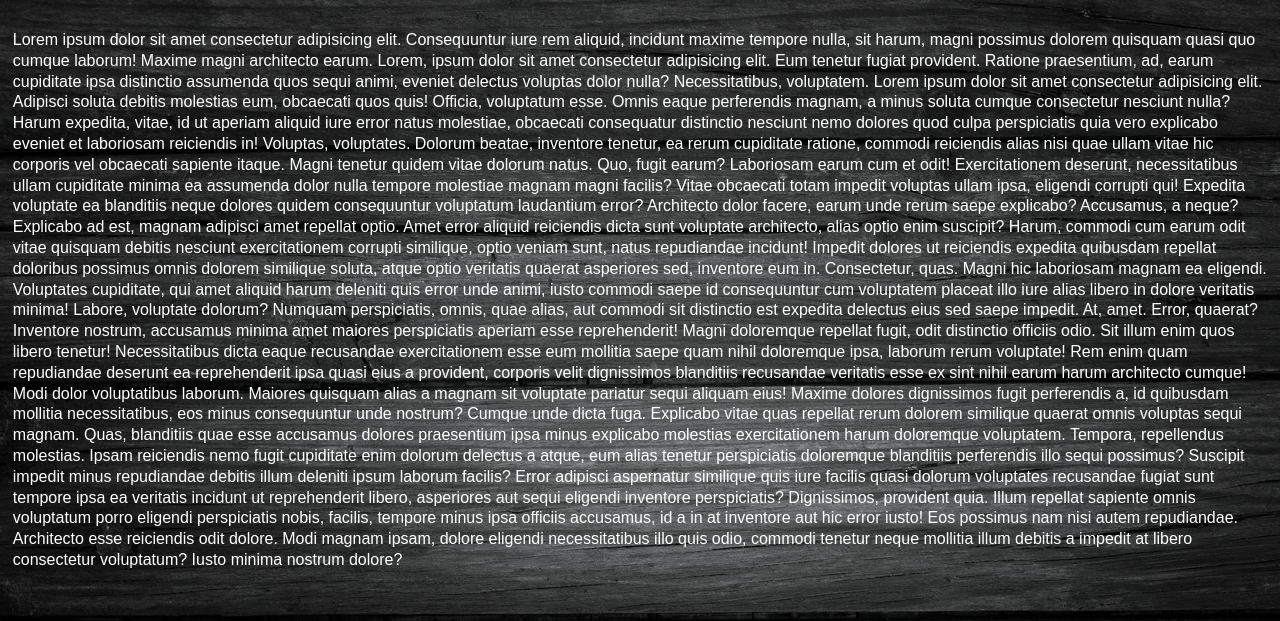
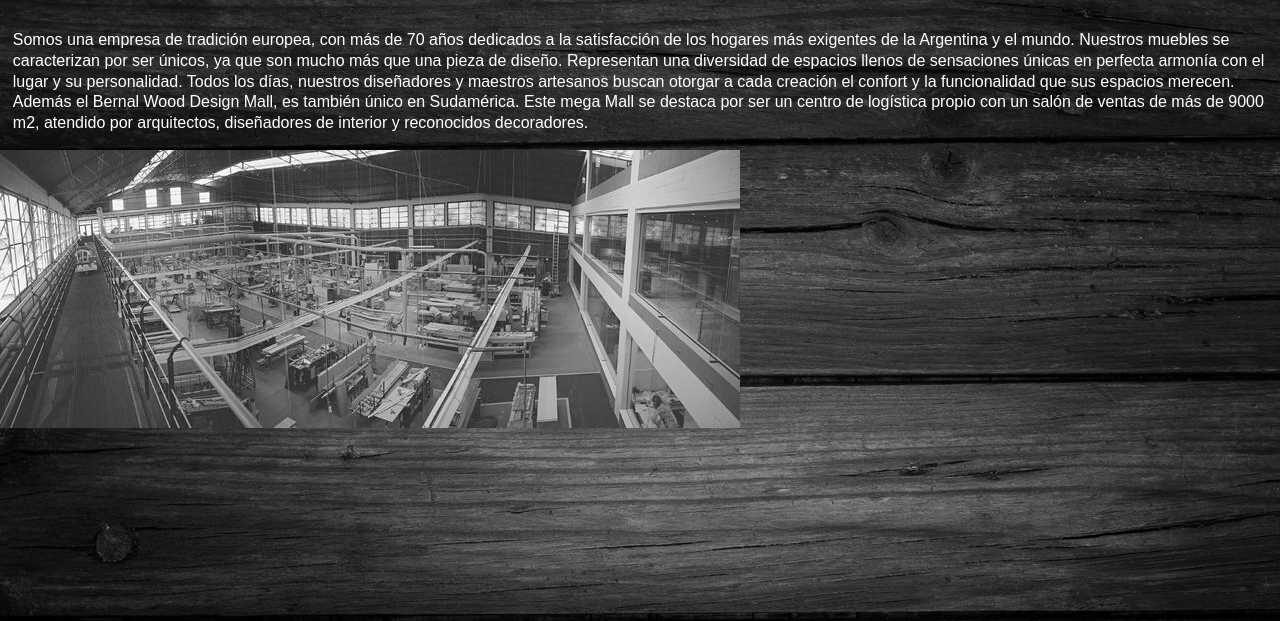
Before and after one commit to MatiD123/Proyecto-Sass, a website: page Pages/acerca.html in a window 1280 px wide. Shown: the part 178-799 px from the top of the page. Drawn offline with nearby package versions, Linux system fonts and the light colour scheme.

Commit message:
arregle cosas

```diff
--- a/Pages/acerca.html
+++ b/Pages/acerca.html
@@ -34,78 +34,12 @@
         <main class="main-acerca">
             <div>
                 <h1 class="acerca-titulo">Nuestra historia</h1>
-                <p class="acerca-texto">Lorem ipsum dolor sit amet consectetur adipisicing elit. Consequuntur iure rem
-                    aliquid, incidunt
-                    maxime tempore nulla, sit harum, magni possimus dolorem quisquam quasi quo cumque laborum! Maxime
-                    magni architecto earum. Lorem, ipsum dolor sit amet consectetur adipisicing elit. Eum tenetur fugiat
-                    provident. Ratione praesentium, ad, earum cupiditate ipsa distinctio assumenda quos sequi animi,
-                    eveniet delectus voluptas dolor nulla? Necessitatibus, voluptatem. Lorem ipsum dolor sit amet
-                    consectetur adipisicing elit. Adipisci soluta debitis molestias eum, obcaecati quos quis! Officia,
-                    voluptatum esse. Omnis eaque perferendis magnam, a minus soluta cumque consectetur nesciunt nulla?
-                    Harum expedita, vitae, id ut aperiam aliquid iure error natus molestiae, obcaecati consequatur
-                    distinctio nesciunt nemo dolores quod culpa perspiciatis quia vero explicabo eveniet et laboriosam
-                    reiciendis in! Voluptas, voluptates.
-                    Dolorum beatae, inventore tenetur, ea rerum cupiditate ratione, commodi reiciendis alias nisi quae
-                    ullam
-                    vitae hic corporis vel obcaecati sapiente itaque. Magni tenetur quidem vitae dolorum natus. Quo,
-                    fugit
-                    earum?
-                    Laboriosam earum cum et odit! Exercitationem deserunt, necessitatibus ullam cupiditate minima ea
-                    assumenda dolor nulla tempore molestiae magnam magni facilis? Vitae obcaecati totam impedit voluptas
-                    ullam ipsa, eligendi corrupti qui!
-                    Expedita voluptate ea blanditiis neque dolores quidem consequuntur voluptatum laudantium error?
-                    Architecto dolor facere, earum unde rerum saepe explicabo? Accusamus, a neque? Explicabo ad est,
-                    magnam
-                    adipisci amet repellat optio.
-                    Amet error aliquid reiciendis dicta sunt voluptate architecto, alias optio enim suscipit? Harum,
-                    commodi
-                    cum earum odit vitae quisquam debitis nesciunt exercitationem corrupti similique, optio veniam sunt,
-                    natus repudiandae incidunt!
-                    Impedit dolores ut reiciendis expedita quibusdam repellat doloribus possimus omnis dolorem similique
-                    soluta, atque optio veritatis quaerat asperiores sed, inventore eum in. Consectetur, quas. Magni hic
-                    laboriosam magnam ea eligendi.
-                    Voluptates cupiditate, qui amet aliquid harum deleniti quis error unde animi, iusto commodi saepe id
-                    consequuntur cum voluptatem placeat illo iure alias libero in dolore veritatis minima! Labore,
-                    voluptate
-                    dolorum?
-                    Numquam perspiciatis, omnis, quae alias, aut commodi sit distinctio est expedita delectus eius sed
-                    saepe
-                    impedit. At, amet. Error, quaerat? Inventore nostrum, accusamus minima amet maiores perspiciatis
-                    aperiam
-                    esse reprehenderit!
-                    Magni doloremque repellat fugit, odit distinctio officiis odio. Sit illum enim quos libero tenetur!
-                    Necessitatibus dicta eaque recusandae exercitationem esse eum mollitia saepe quam nihil doloremque
-                    ipsa,
-                    laborum rerum voluptate!
-                    Rem enim quam repudiandae deserunt ea reprehenderit ipsa quasi eius a provident, corporis velit
-                    dignissimos blanditiis recusandae veritatis esse ex sint nihil earum harum architecto cumque! Modi
-                    dolor
-                    voluptatibus laborum.
-                    Maiores quisquam alias a magnam sit voluptate pariatur sequi aliquam eius! Maxime dolores
-                    dignissimos
-                    fugit perferendis a, id quibusdam mollitia necessitatibus, eos minus consequuntur unde nostrum?
-                    Cumque
-                    unde dicta fuga.
-                    Explicabo vitae quas repellat rerum dolorem similique quaerat omnis voluptas sequi magnam. Quas,
-                    blanditiis quae esse accusamus dolores praesentium ipsa minus explicabo molestias exercitationem
-                    harum
-                    doloremque voluptatem. Tempora, repellendus molestias.
-                    Ipsam reiciendis nemo fugit cupiditate enim dolorum delectus a atque, eum alias tenetur perspiciatis
-                    doloremque blanditiis perferendis illo sequi possimus? Suscipit impedit minus repudiandae debitis
-                    illum
-                    deleniti ipsum laborum facilis?
-                    Error adipisci aspernatur similique quis iure facilis quasi dolorum voluptates recusandae fugiat
-                    sunt
-                    tempore ipsa ea veritatis incidunt ut reprehenderit libero, asperiores aut sequi eligendi inventore
-                    perspiciatis? Dignissimos, provident quia.
-                    Illum repellat sapiente omnis voluptatum porro eligendi perspiciatis nobis, facilis, tempore minus
-                    ipsa
-                    officiis accusamus, id a in at inventore aut hic error iusto! Eos possimus nam nisi autem
-                    repudiandae.
-                    Architecto esse reiciendis odit dolore. Modi magnam ipsam, dolore eligendi necessitatibus illo quis
-                    odio, commodi tenetur neque mollitia illum debitis a impedit at libero consectetur voluptatum? Iusto
-                    minima nostrum dolore?
+                <p class="acerca-texto">Somos una empresa de tradición europea, con más de 70 años dedicados a la satisfacción de los hogares más exigentes de la Argentina y el mundo.
+                    Nuestros muebles se caracterizan por ser únicos, ya que son mucho más que una pieza de diseño. Representan una diversidad de espacios llenos de sensaciones únicas en perfecta armonía con el lugar y su personalidad. Todos los días, nuestros diseñadores y maestros artesanos buscan otorgar a cada creación el confort y la funcionalidad que sus espacios merecen.
+
+                    Además el Bernal Wood Design Mall, es también único en Sudamérica. Este mega Mall se destaca por ser un centro de logística propio con un salón de ventas de más de 9000 m2, atendido por arquitectos, diseñadores de interior y reconocidos decoradores.
                 </p>
+                <div class="acerca-img"><img src="../Assets/Bw-fabrica.jpg" alt="FabricaBernalWood"></div>
             </div>
         </main>
         <footer>
--- a/scss/layout/_main-acerca.scss
+++ b/scss/layout/_main-acerca.scss
@@ -1,6 +1,7 @@
 .main-acerca {
-    height: 100vh;
     background-image: url(../Assets/fondo5.jpg);
+    background-repeat: no-repeat;
+    background-size: cover;
 }
 
 .acerca-titulo {
@@ -22,3 +23,7 @@
     font-family: Arial;
     line-height: 1.3rem;
 }
+
+.acerca-img{
+    display: flex;
+}
--- a/scss/layout/_main-contactos.scss
+++ b/scss/layout/_main-contactos.scss
@@ -2,6 +2,7 @@
     height: 100vh;
     background-image: url(../Assets/fondo3.jpg);
     background-repeat: no-repeat;
+    background-size: cover;
 }
 
 .container-form .form {
--- a/scss/layout/_main-index.scss
+++ b/scss/layout/_main-index.scss
@@ -1,5 +1,7 @@
 .main-index {
     background-image: url(../Assets/fondo6.jpg);
+    background-repeat: no-repeat;
+    background-size: cover;
     height: 100vh;
     width: 100%;
 }
--- a/scss/layout/_main-preguntas.scss
+++ b/scss/layout/_main-preguntas.scss
@@ -2,6 +2,7 @@
   height: 100vh;
   background-image: url(../Assets/fondo1.jpg);
   background-repeat: no-repeat;
+  background-size: cover;
 }
 
 .preguntas-titulo {
--- a/scss/layout/_main-productos.scss
+++ b/scss/layout/_main-productos.scss
@@ -2,6 +2,7 @@
     height: 100vh;
     background-image: url(../Assets/fondo1.jpg);
     background-repeat: no-repeat;
+    background-size: cover;
 }
 
 .productos-titulo {
--- a/scss/layout/_media-mobile.scss
+++ b/scss/layout/_media-mobile.scss
@@ -1,6 +1,5 @@
 @media (max-width: 576px) {
     .container-grid {
-        height: 100vh;
         width: auto;
         @include grid (1fr, 1fr 1fr 1fr 1fr 1fr);
         grid-template-areas: "header" "main" "main" "main" "footer";
--- a/scss/layout/_media-tablet.scss
+++ b/scss/layout/_media-tablet.scss
@@ -1,6 +1,5 @@
 @media (max-width: 768px) {
     .container-grid {
-        height: 100vh;
         width: auto;
         @include grid (1fr 1fr 1fr, 1fr 1fr 1fr 1fr 1fr);
         grid-template-areas: "header header header" "main main main" "main main main" "main main main" "footer footer footer";
--- a/scss/style.scss
+++ b/scss/style.scss
@@ -5,7 +5,6 @@
 /*grids**/
 .container-grid {
     display: grid;
-    height: 100vh;
     width: 100%;
     @include grid (1fr 1fr 1fr 1fr, 1fr 1fr 1fr 1fr 1fr);
     grid-template-areas: "header header header header" "main main main main" "main main main main" "main main main main" "footer footer footer footer";
```
Also changed, not shown: Pages/preguntasfrecuentes.html (+20 -25 lines), Assets/Bw-fabrica.jpg (added), scss/components/_bootstrap.scss (deleted), scss/style.css (deleted), scss/utilities/_function.scss (deleted).
